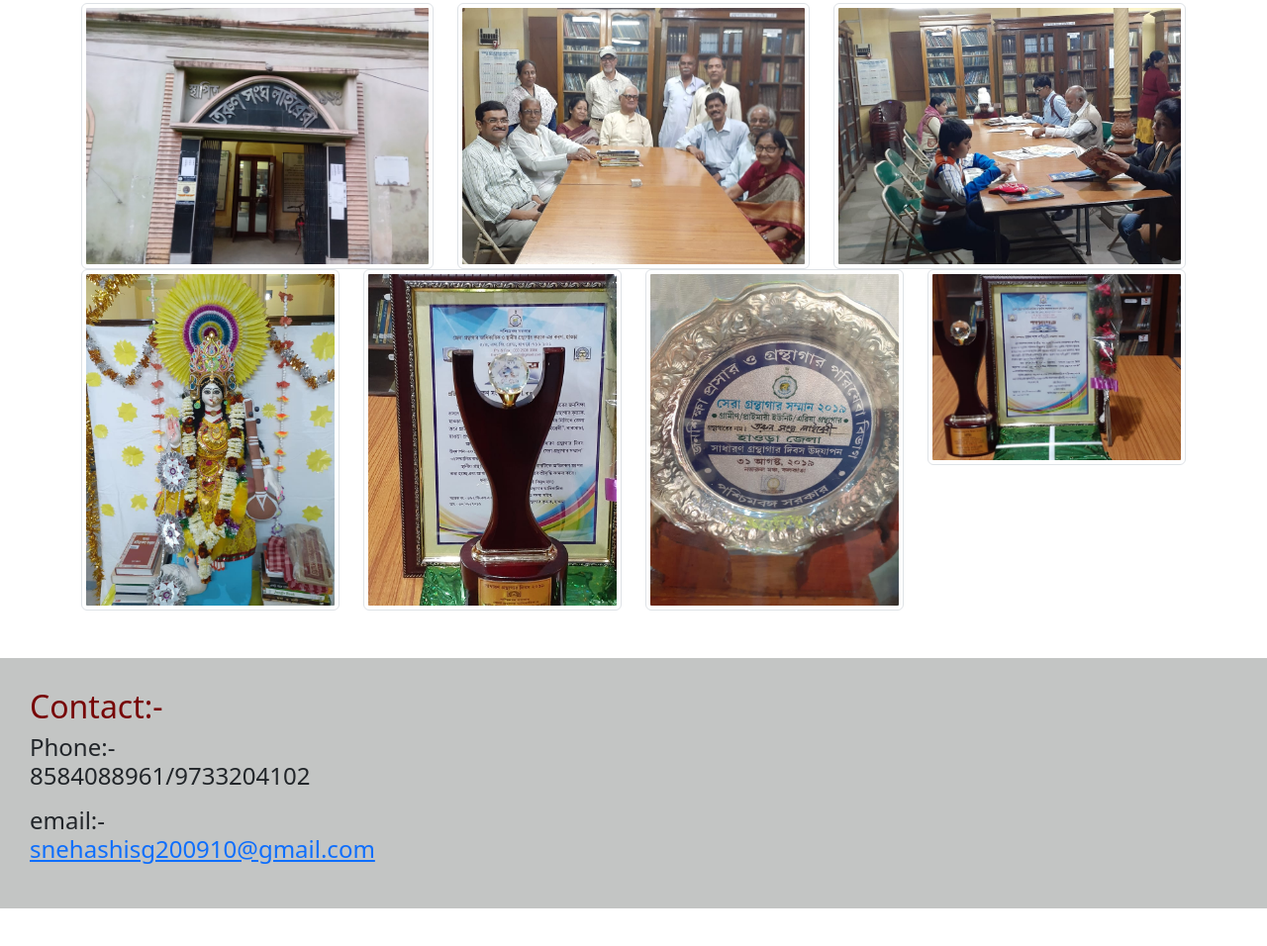
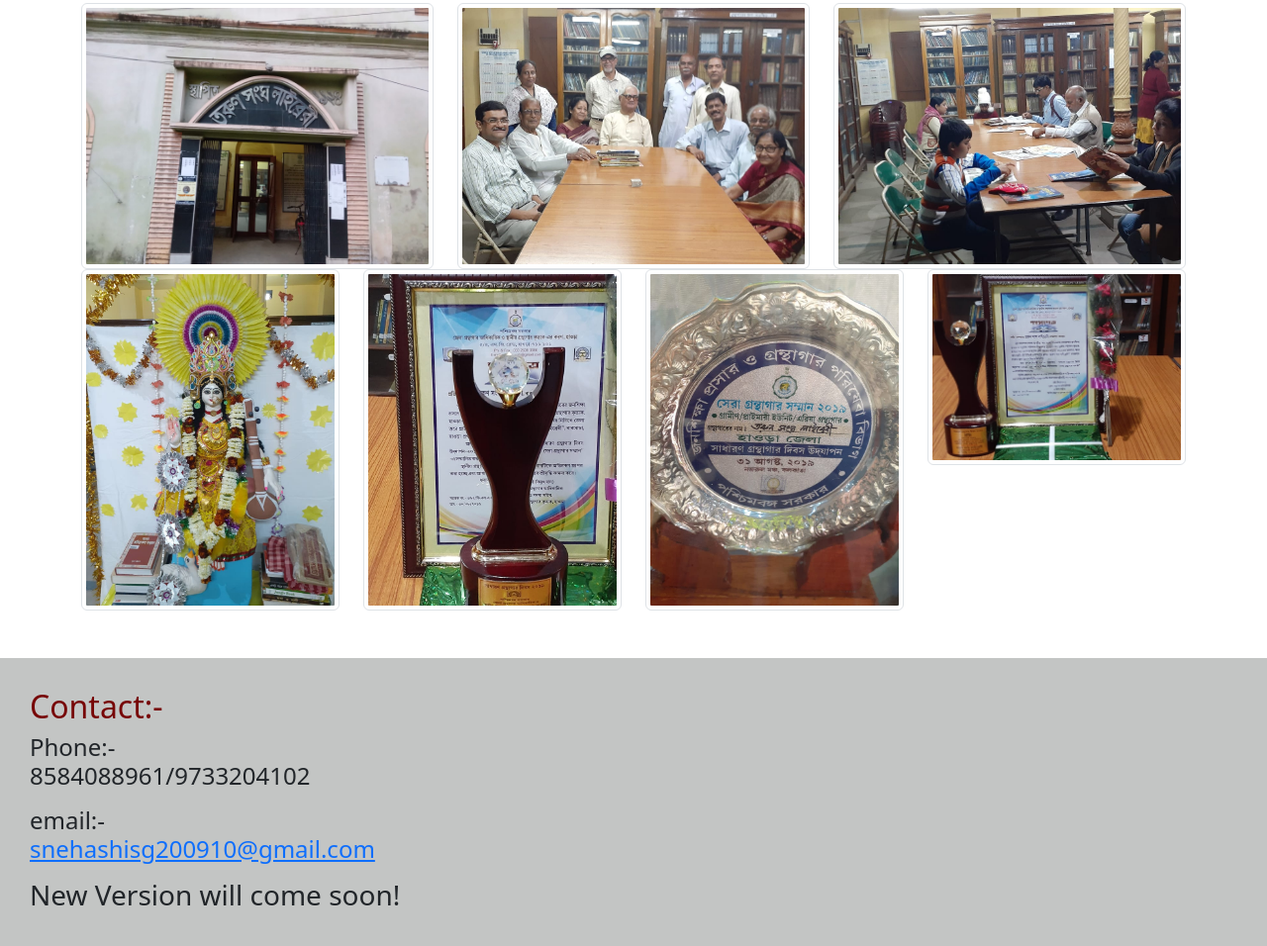
Before and after one commit to snehasisserver/tarunsanghalibrary, a plain HTML site: page index.html in a window 1280 px wide. Shown: the part 1394-2350 px from the top of the page at 99% size. Before the commit the page ends 2312 px from the top, so only its background shows below. Drawn offline with nearby package versions, Linux system fonts and the light colour scheme.

Commit message:
Update index.html
New update

```diff
--- a/index.html
+++ b/index.html
@@ -183,8 +183,11 @@ font-size: 20px;
 
 </center>
 <h4>Phone:-<p>8584088961/9733204102</p></h4>
+
 <h4>email:-<p><a href = "mailto: snehashisg200910@gmail.com">snehashisg200910@gmail.com</a></p></h4>
+  <h3>New Version will come soon!</h3><br>
 </div>
+
     </body>
     <script src="https://cdn.jsdelivr.net/npm/bootstrap@5.3.2/dist/js/bootstrap.bundle.min.js" integrity="sha384-C6RzsynM9kWDrMNeT87bh95OGNyZPhcTNXj1NW7RuBCsyN/o0jlpcV8Qyq46cDfL" crossorigin="anonymous"></script>
 </html>
```
